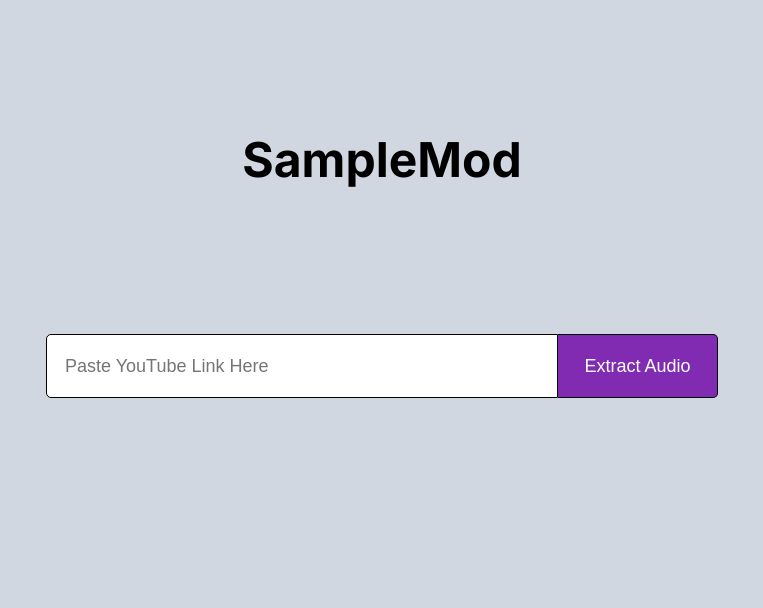
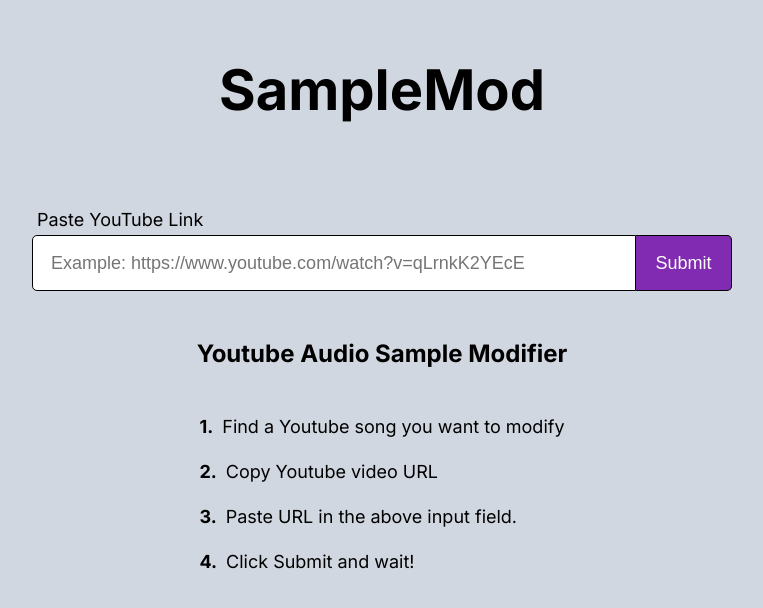
Before and after one commit to adub20018/SampleMod, a Next.js app: page / in a window 1280 px wide. Shown: the top 608 px of the page, without its empty margins (258-1021 px from the left). Built offline with nearby package versions, Linux system fonts and the light colour scheme.

Commit message:
update input page ui

```diff
--- a/app/page.module.css
+++ b/app/page.module.css
@@ -2,15 +2,16 @@
   display: flex;
   flex-direction: column;
   align-items: center;
-  padding: 4rem;
+  padding: 3.5rem;
   min-height: 100vh;
   text-align: center;
   background-color: #d1d7e0;
 }
 
 .title {
-  font-size: 48px;
+  font-size: 56px;
   margin-bottom: 5rem;
+  /* color: #802bb1; */
 }
 
 .container {
@@ -20,3 +21,9 @@
   align-items: center;
   justify-content: space-evenly;
 }
+
+@media screen and (max-width: 350px) {
+  .title {
+    font-size: 40px;
+  }
+}
--- a/app/ui/YoutubeAudioProcessor.js
+++ b/app/ui/YoutubeAudioProcessor.js
@@ -36,20 +36,43 @@
   return (
     <div>
       {!audioUrl && (
+        <div className={styles.formContainer}>
+          <label className={styles.inputInstructions}>Paste YouTube Link</label>
           <form className={styles.inputForm}>
             {/* youtube link input */}
             <input
               type="text"
               value={url}
               onChange={(e) => setUrl(e.target.value)}
-            placeholder="Paste YouTube Link Here"
+              placeholder="Example: https://www.youtube.com/watch?v=qLrnkK2YEcE"
               className={styles.input}
             />
             {/*  youtube link submit button */}
             <button className={styles.submitBtn} onClick={handleConvert}>
-            Extract Audio
+              Submit
             </button>
           </form>
+          <div className={styles.introductionContainer}>
+            <h2 className={styles.introduction}>
+              Youtube Audio Sample Modifier
+            </h2>
+            <div className={styles.instructionContainer}>
+              <ol className={styles.instructionList}>
+                <li className={styles.instruction}>
+                  Find a Youtube song you want to modify
+                </li>
+                <li className={styles.instruction}>Copy Youtube video URL</li>
+                <li className={styles.instruction}>
+                  Paste URL in the above input field.
+                </li>
+                <li className={styles.instruction}>Click Submit and wait!</li>
+                {/* <li></li>
+              <li></li>
+              <li></li> */}
+              </ol>
+            </div>
+          </div>
+        </div>
       )}
 
       {
--- a/app/ui/styles/YoutubeAudioProcessor.module.css
+++ b/app/ui/styles/YoutubeAudioProcessor.module.css
@@ -1,12 +1,33 @@
+.formContainer {
+  display: flex;
+  flex-direction: column;
+  align-items: center;
+}
+
+.inputForm {
+  display: flex;
+  flex-direction: row;
+  width: 70vw;
+  max-width: 700px;
+}
+
+.inputInstructions {
+  width: 100%;
+  font-size: 18px;
+  padding: 5px;
+  text-align: left;
+}
+
 /* youtube link input */
 .input {
   padding: 18px;
   width: 40vw;
-  height: 4rem;
+  height: 3.5rem;
   font-size: 18px;
   background-color: #ffffff;
   border: 1px solid black;
   border-radius: 5px 0 0 5px;
+  width: 100%;
 }
 .input:focus {
   outline: none;
@@ -15,8 +36,8 @@
 /* youtube input submit btn */
 .submitBtn {
   background-color: #802bb1;
-  height: 4rem;
-  width: 10rem;
+  height: 3.5rem;
+  width: 7rem;
   font-size: 18px;
   border: 1px solid black;
   border-left: none;
@@ -28,3 +49,54 @@
   cursor: pointer;
   background-color: #802bb1d0;
 }
+
+.introduction {
+  margin-top: 3rem;
+  margin-bottom: 1.5rem;
+  font-size: 24px;
+}
+
+.instructionContainer {
+  width: 100%;
+  display: flex;
+  justify-content: center;
+}
+
+.instructionList {
+  text-align: left;
+  font-size: 18px;
+}
+
+.instructionList {
+  counter-reset: item;
+}
+
+.instructionList > .instruction {
+  list-style-type: none;
+  counter-increment: item;
+}
+
+.instructionList > .instruction:before {
+  width: 1.5em;
+  padding-right: 0.5em;
+  font-weight: bold;
+  text-align: right;
+  content: counter(item) ".";
+}
+
+.instruction {
+  margin: 1.5rem;
+}
+
+@media screen and (max-width: 600px) {
+  .inputForm {
+    display: flex;
+    flex-direction: column;
+  }
+  .input,
+  .submitBtn {
+    width: 70vw;
+    border-radius: 5px;
+    margin: 5px;
+  }
+}
```
Lines whose indentation alone changed are shown as unchanged.
